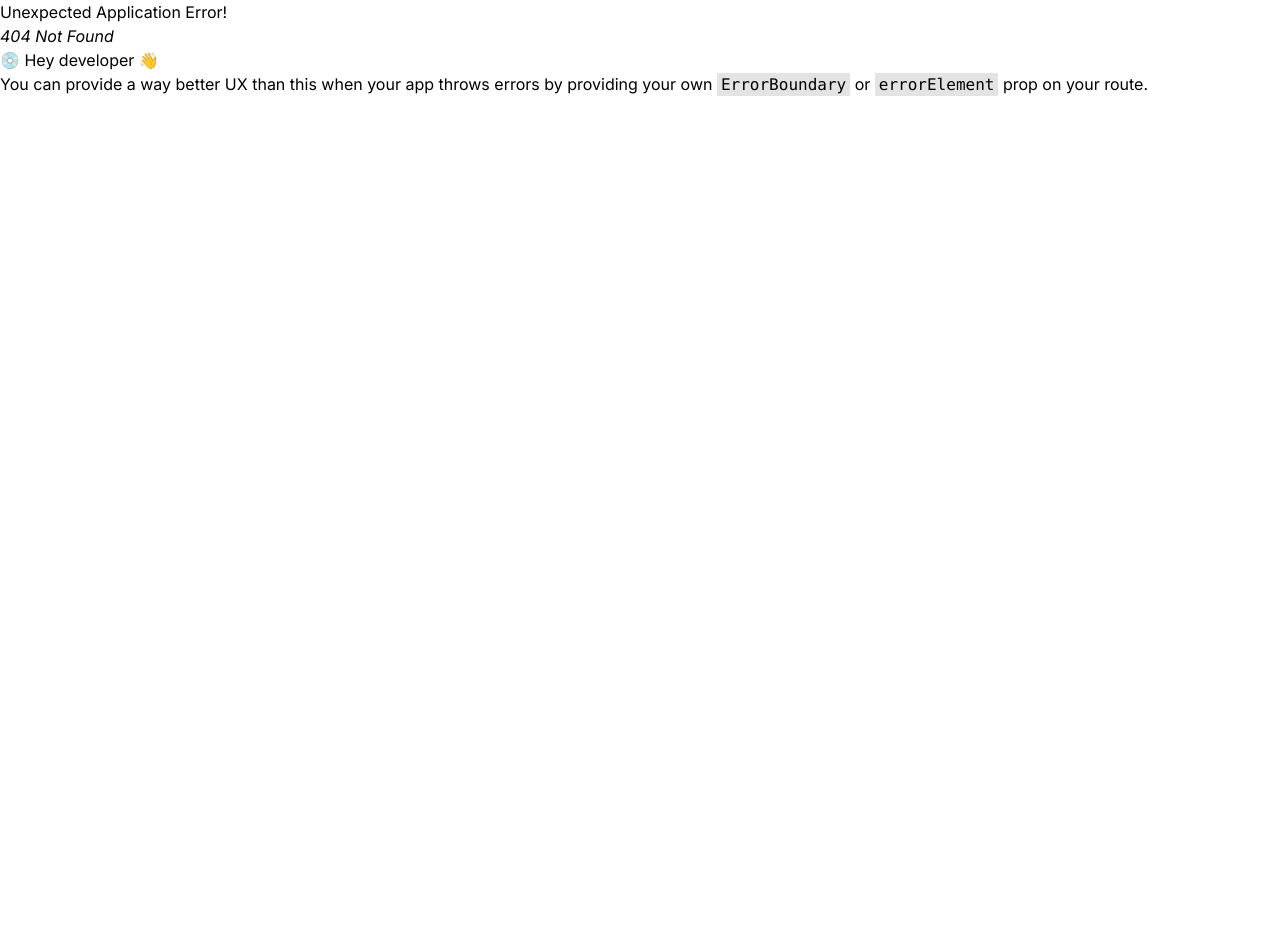
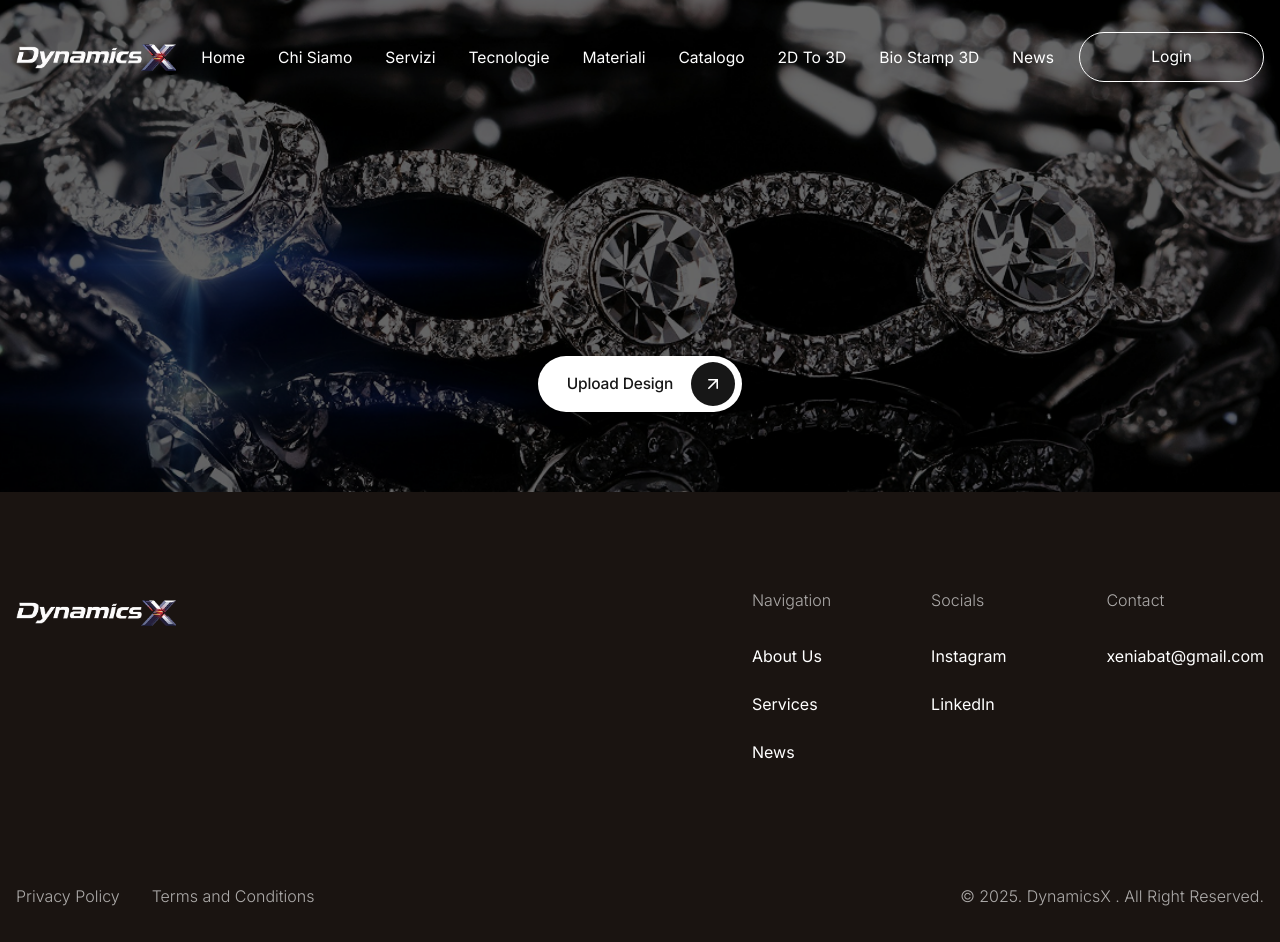
Before and after one commit to alimuzzaman-zamaddar/dynamic-x-project, a React (Vite) app: page /jwellery in a window 1280 px wide. Before the commit this address had no page. Before the commit the page ends 800 px from the top, so only its background shows below. Built offline with nearby package versions, Linux system fonts and the light colour scheme.

Commit message:
feaT:create jwellery page

```diff
--- /dev/null
+++ b/src/pages/Jwellery.jsx
@@ -0,0 +1,13 @@
+import React from 'react'
+import Jwellerybanner from "../assets/img/bg/jwellery.png"
+import NewBanner from '../components/CommonComponents/NewBanner'
+
+const Jwellery = () => {
+  return (
+    <>
+      <NewBanner image={Jwellerybanner} />
+    </>
+  )
+}
+
+export default Jwellery
--- a/src/router/router.jsx
+++ b/src/router/router.jsx
@@ -14,6 +14,7 @@ import { Drone } from "../pages/Drone";
 import Footwear from "../pages/Footwear";
 import Industrial from "../components/PagesComponent/HomPage/Industrial";
 import MedicaleLab from "../pages/MedicaleLab";
+import Jwellery from "../pages/Jwellery";
 
 const router = createBrowserRouter([
   {
@@ -69,6 +70,10 @@ const router = createBrowserRouter([
         element: <MedicaleLab />,
       },
       {
+        path: "/jwellery",
+        element: <Jwellery />,
+      },
+      {
         path: "/coming-soon",
         element: <ComingSoon />,
       },
--- a/src/shared/Navbar.jsx
+++ b/src/shared/Navbar.jsx
@@ -86,13 +86,14 @@ const Navbar = () => {
   const isFashion = pathName === "/footwear";
   const isIndustrial = pathName === "/industrial";
   const isMedicale = pathName === "/medicale-lab";
+  const isJwellery = pathName === "/jwellery";
 
   return (
     <nav
       className={`fixed ease-in-out duration-500 transition-all lg:px-0 px-4 top-0 left-0 w-full z-50
   ${pathName.includes("/technology-details")
           ? "bg-transparent"
-          : isHome || isFashion || isIndustrial || isMedicale
+          : isHome || isFashion || isIndustrial || isMedicale || isJwellery
             ? scrollY < 200
               ? "bg-transparent"
               : "bg-black"
```
Also changed, not shown: src/assets/img/bg/jwellery.png (added).
